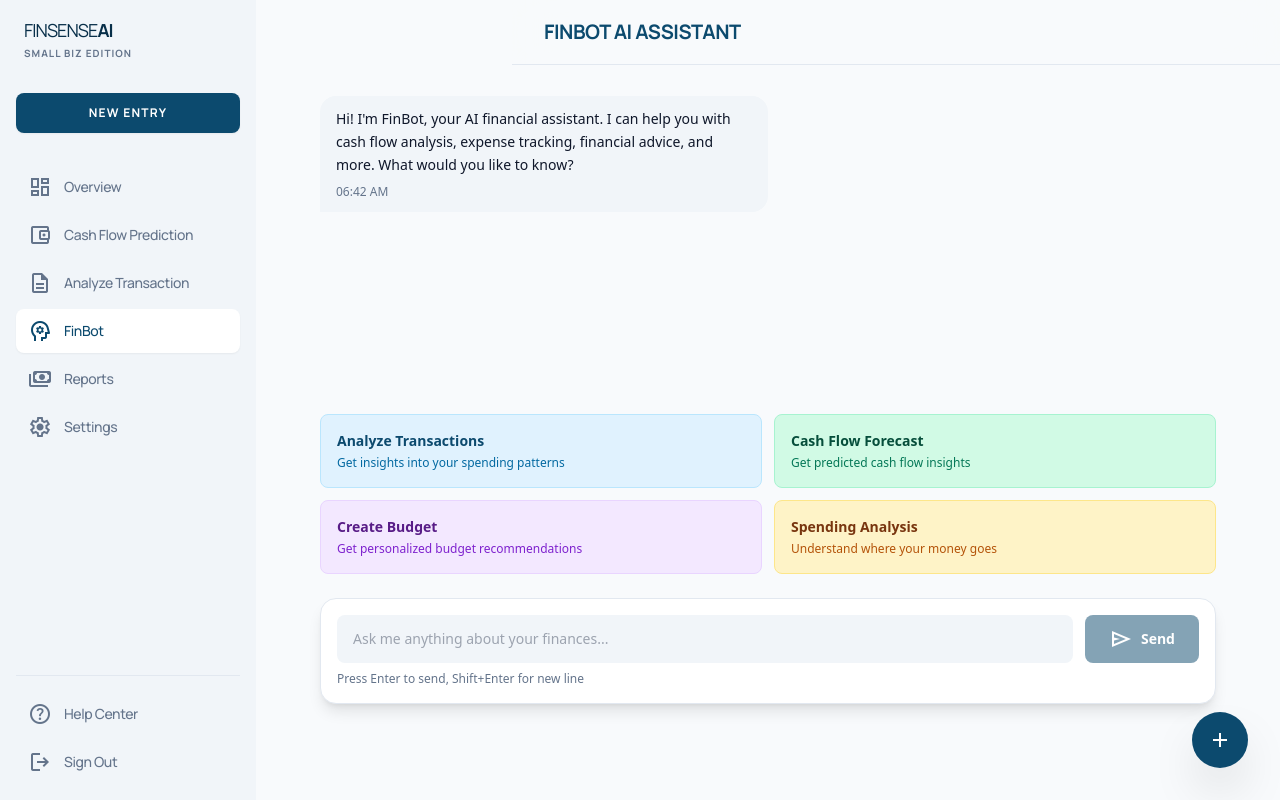
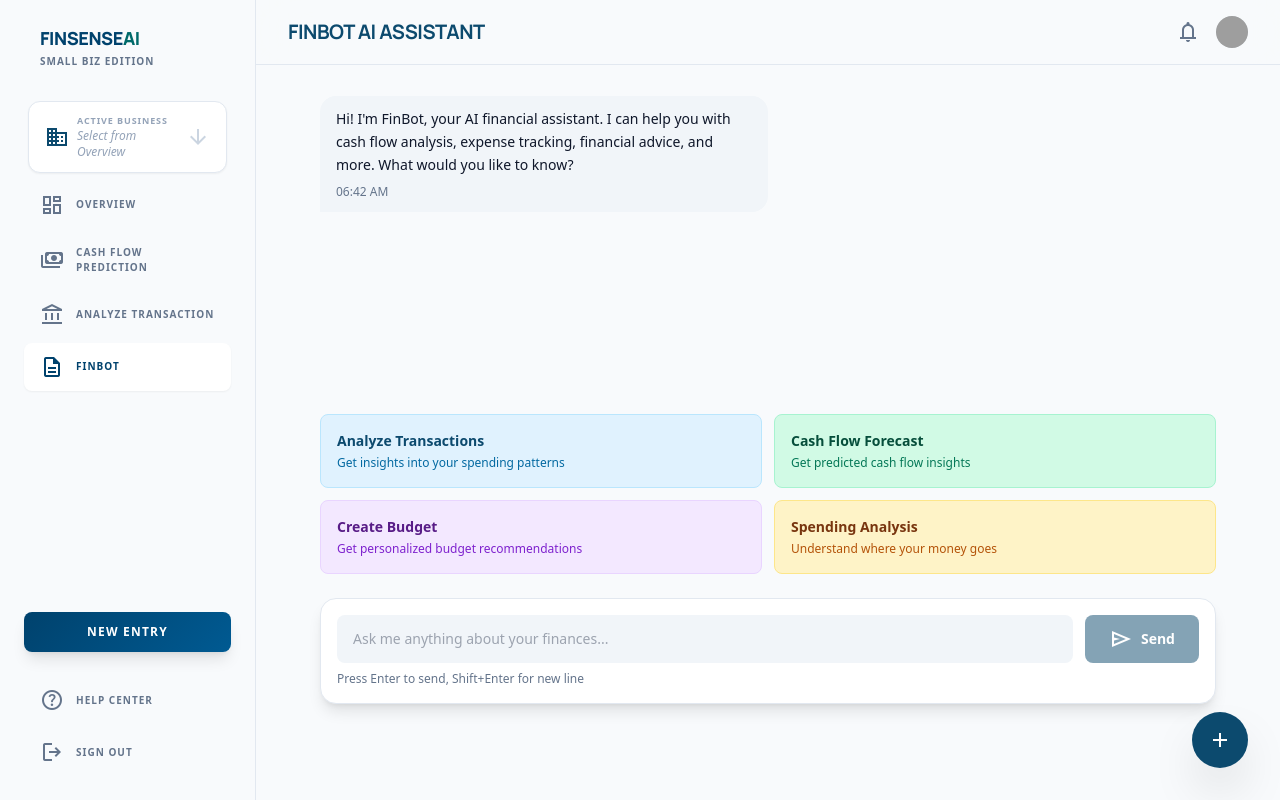
Before and after one commit to somya-ctrl/FinSenseAI, a React (Vite) app in the folder FinSense-Ai/: page /finbot in a window 1280 px wide. Built offline with nearby package versions, Linux system fonts and the light colour scheme; no server answers; grey boxes are pictures that could not be loaded.

Commit message:
finbot sidebar updated

```diff
--- a/FinSense-Ai/src/pages/FinBot.jsx
+++ b/FinSense-Ai/src/pages/FinBot.jsx
@@ -1,8 +1,7 @@
-
-
 import { useState, useEffect, useRef } from 'react';
 import { useNavigate } from 'react-router-dom';
-import ReactMarkdownn from "react-markdown";
+import ReactMarkdown from "react-markdown";
+import Sidebar from './Sidebar'; // Import existing Sidebar component
 
 const API_BASE_URL = import.meta.env.VITE_API_BASE_URL || 'http://localhost:3000/api';
 
@@ -15,73 +14,16 @@ const Icon = ({ name, fill = false, className = '' }) => (
   </span>
 );
 
-const navItems = [
-  { icon: 'dashboard', label: 'Overview', href: '#', path: '/overview' },
-  { icon: 'account_balance_wallet', label: 'Cash Flow Prediction', href: '#', path: '/cash-flow' },
-  { icon: 'description', label: 'Analyze Transaction', href: '#', path: '/analyze' },
-  { icon: 'psychology', label: 'FinBot', href: '#', path: '/finbot', active: true },
-  { icon: 'payments', label: 'Reports', href: '#', path: '/reports' },
-  { icon: 'settings', label: 'Settings', href: '#', path: '/settings' },
-];
-
-function Sidebar({ onSignOut }) {
+function TopAppBar({ onMenuClick }) {
   return (
-    <aside className="fixed left-0 top-0 h-full flex flex-col p-4 z-40 w-64 border-r-0 bg-slate-100 dark:bg-slate-900 font-['Manrope'] antialiased tracking-tight">
-      <div className="mb-8 px-2">
-        <h1 className="text-lg tracking-tighter text-sky-950 dark:text-sky-100 uppercase">
-          <span className="font-normal">FINSENSE</span>
-          <span className="font-bold">AI</span>
-        </h1>
-        <p className="text-[10px] font-bold tracking-[0.1em] text-slate-500 uppercase mt-0.5">
-          Small Biz Edition
-        </p>
-      </div>
-
-      <button className="w-full py-3 mb-8 bg-sky-900 dark:bg-sky-700 text-white font-bold rounded-lg text-xs tracking-widest transition-transform active:scale-95 shadow-sm hover:bg-sky-800 dark:hover:bg-sky-600">
-        NEW ENTRY
-      </button>
-
-      <nav className="flex-1 space-y-1">
-        {navItems.map((item) => (
-          <a
-            key={item.label}
-            href={item.href}
-            className={`flex items-center gap-3 px-3 py-2.5 rounded-lg transition-colors duration-200 ${
-              item.active
-                ? 'bg-white dark:bg-slate-800 text-sky-900 dark:text-sky-300 font-semibold shadow-sm'
-                : 'text-slate-500 dark:text-slate-400 hover:text-sky-800 dark:hover:text-sky-200 hover:bg-slate-200/50 dark:hover:bg-slate-800/50'
-            }`}
-          >
-            <Icon name={item.icon} className="text-[20px]" />
-            <span className="text-sm font-medium">{item.label}</span>
-          </a>
-        ))}
-      </nav>
-
-      <div className="pt-4 mt-auto border-t border-slate-200 dark:border-slate-800 space-y-1">
-        <a
-          href="#"
-          className="flex items-center gap-3 px-3 py-2.5 text-slate-500 dark:text-slate-400 hover:text-sky-800 dark:hover:text-sky-200 transition-colors duration-200 rounded-lg"
+    <header className="flex items-center justify-between px-4 md:px-8 py-4 fixed top-0 left-0 right-0 lg:ml-64 bg-slate-50/80 dark:bg-slate-950/80 backdrop-blur-xl z-30 font-['Manrope'] text-sm font-medium border-b border-slate-200 dark:border-slate-800">
+      <div className="flex items-center gap-4">
+        <button
+          onClick={onMenuClick}
+          className="md:hidden p-2 hover:bg-slate-200/50 dark:hover:bg-slate-800/50 rounded-lg transition-colors"
         >
-          <Icon name="help" className="text-[20px]" />
-          <span className="text-sm font-medium">Help Center</span>
-        </a>
-        <button
-          onClick={onSignOut}
-          className="w-full flex items-center gap-3 px-3 py-2.5 text-slate-500 dark:text-slate-400 hover:text-red-600 dark:hover:text-red-400 hover:bg-red-50 dark:hover:bg-red-900/20 transition-colors duration-200 rounded-lg text-left"
-        >
-          <Icon name="logout" className="text-[20px]" />
-          <span className="text-sm font-medium">Sign Out</span>
+          <Icon name="menu" className="text-[24px]" />
         </button>
-      </div>
-    </aside>
-  );
-}
-
-function TopAppBar() {
-  return (
-    <header className="flex items-center justify-between ml-64 px-8 py-4 w-[calc(100%-16rem)] fixed top-0 bg-slate-50/80 dark:bg-slate-950/80 backdrop-blur-xl z-30 font-['Manrope'] text-sm font-medium border-b border-slate-200 dark:border-slate-800">
-      <div>
         <h2 className="text-xl font-bold text-sky-900 dark:text-sky-400 tracking-tight uppercase">
           FinBot AI Assistant
         </h2>
@@ -113,7 +55,7 @@ function ChatMessage({ message, isUser }) {
             : 'bg-slate-100 dark:bg-slate-800 text-slate-900 dark:text-slate-100 rounded-bl-none'
         }`}
       >
-        <p className="text-sm leading-relaxed"><ReactMarkdownn>{message.content}</ReactMarkdownn></p>
+        <p className="text-sm leading-relaxed"><ReactMarkdown>{message.content}</ReactMarkdown></p>
         <p className={`text-xs mt-2 ${isUser ? 'text-sky-200' : 'text-slate-500 dark:text-slate-400'}`}>
           {new Date(message.timestamp).toLocaleTimeString([], {
             hour: '2-digit',
@@ -161,6 +103,7 @@ function ErrorMessage({ message, onRetry }) {
 
 export default function FinBot() {
   const navigate = useNavigate();
+  const [mobileOpen, setMobileOpen] = useState(false);
   const [messages, setMessages] = useState([
     {
       id: 1,
@@ -284,28 +227,6 @@ export default function FinBot() {
     }
   };
 
-  const handleSignOut = async () => {
-    if (window.confirm('Are you sure you want to sign out?')) {
-      try {
-        const token = localStorage.getItem('token');
-        if (token) {
-          await fetch(`${API_BASE_URL}/auth/logout`, {
-            method: 'POST',
-            headers: {
-              'Content-Type': 'application/json',
-              Authorization: `Bearer ${token}`,
-            },
-          }).catch(() => {
-            // Continue logout even if API call fails
-          });
-        }
-      } finally {
-        localStorage.clear();
-        navigate('/login');
-      }
-    }
-  };
-
   const handleRetry = () => {
     if (retryMessage) {
       handleSendMessage(retryMessage);
@@ -314,10 +235,12 @@ export default function FinBot() {
 
   return (
     <div className="bg-slate-50 dark:bg-slate-950 text-slate-900 dark:text-slate-100 antialiased overflow-x-hidden min-h-screen">
-      <Sidebar onSignOut={handleSignOut} />
+      {/* Sidebar - using imported component */}
+      <Sidebar mobileOpen={mobileOpen} onClose={() => setMobileOpen(false)} />
 
       <div className="lg:ml-64 flex flex-col min-h-screen">
-        <TopAppBar />
+        {/* Top App Bar */}
+        <TopAppBar onMenuClick={() => setMobileOpen(!mobileOpen)} />
 
         <main className="pt-24 pb-24 px-4 md:px-8 flex-1 flex flex-col">
           {/* Chat Container */}
```
